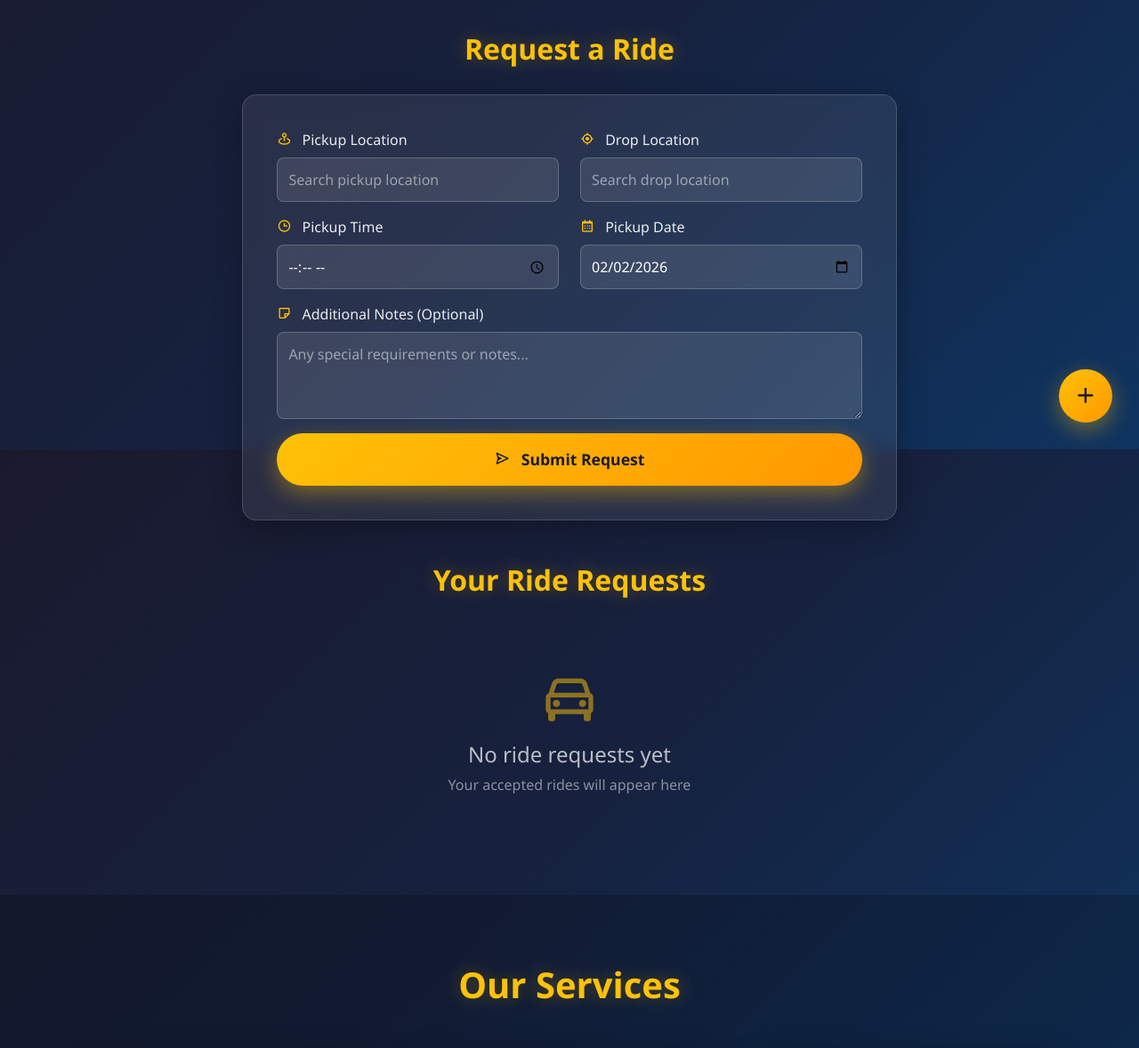
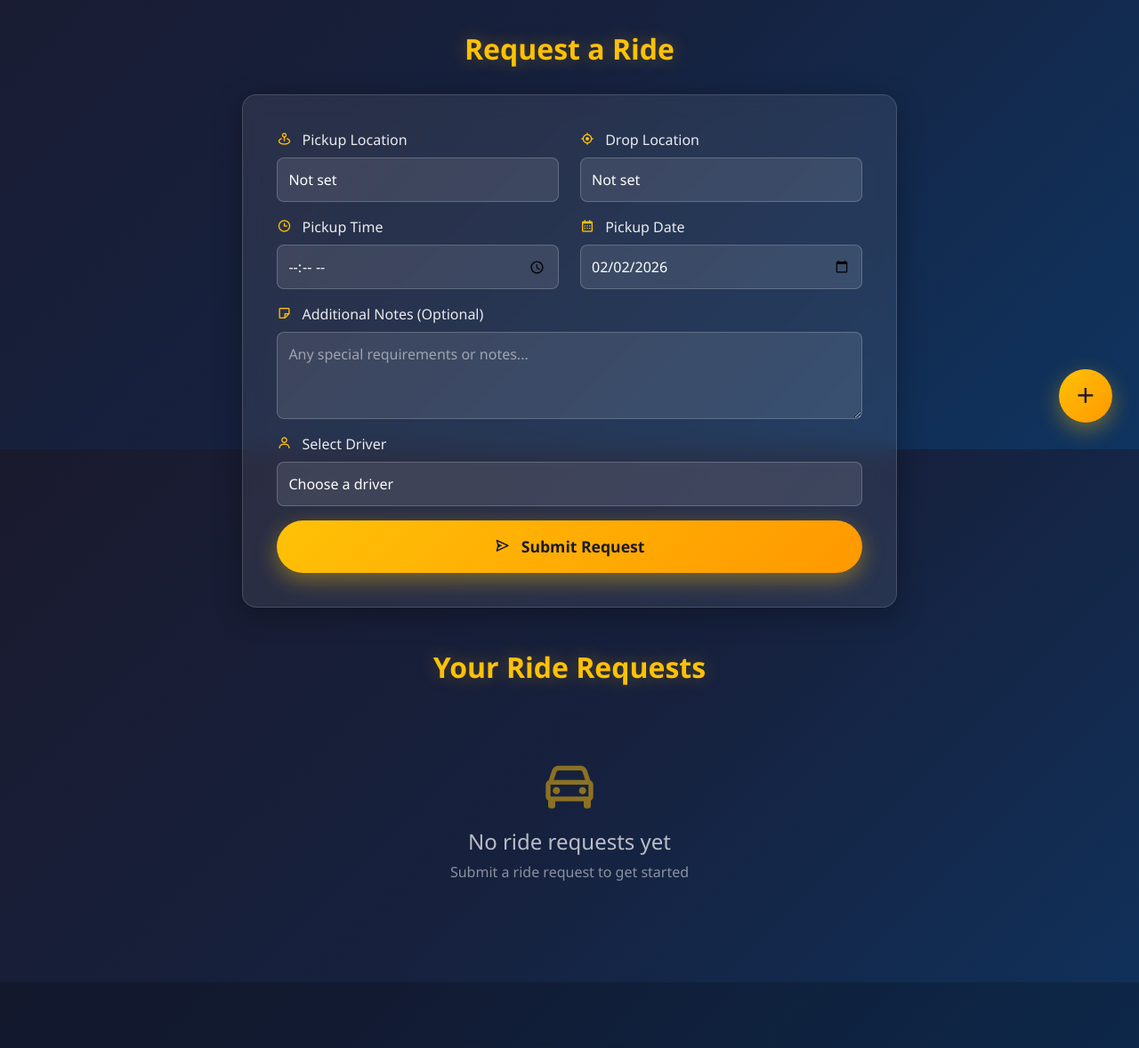
Before and after one commit to pratyushkhare03/Workwheels, a Django app: page /employee/ in a window 1280 px wide. Shown: the part 295-1473 px from the top of the page at 89% size. Run offline with Django 5.2, Linux system fonts and the light colour scheme; a user stored in the database is signed in; data comes from the database, SQL or seed files in the repository; some libraries are stand-ins or nearby versions.

Commit message:
Updated Ride Requests

```diff
--- a/static/JS/employee-script.js
+++ b/static/JS/employee-script.js
@@ -1,30 +1,3 @@
-// Google Maps Places API initialization
-
-function initAutocomplete() {
-  const pickupInput = document.getElementById('pickup');
-  const dropInput = document.getElementById('drop');
-
-  if (pickupInput && dropInput) {
-    const pickupAutocomplete = new google.maps.places.Autocomplete(pickupInput);
-    pickupAutocomplete.addListener('place_changed', function() {
-      const place = pickupAutocomplete.getPlace();
-      if (place.geometry) {
-        document.getElementById('pickup-lat').value = place.geometry.location.lat();
-        document.getElementById('pickup-lng').value = place.geometry.location.lng();
-      }
-    });
-
-    const dropAutocomplete = new google.maps.places.Autocomplete(dropInput);
-    dropAutocomplete.addListener('place_changed', function() {
-      const place = dropAutocomplete.getPlace();
-      if (place.geometry) {
-        document.getElementById('drop-lat').value = place.geometry.location.lat();
-        document.getElementById('drop-lng').value = place.geometry.location.lng();
-      }
-    });
-  }
-}
-
 // Enhanced form submission
 function handleFormSubmission(e) {
   e.preventDefault();
@@ -36,31 +9,28 @@ function handleFormSubmission(e) {
   if (loading) loading.style.display = 'block';
   if (successMessage) successMessage.style.display = 'none';
 
-  // Simulate API call
-  setTimeout(() => {
+  // Actually submit the form
+  const form = e.target;
+
+  // You can add validation here if needed
+  const driverId = form.querySelector('select[name="driver_id"]').value;
+  if (!driverId) {
     if (loading) loading.style.display = 'none';
-    if (successMessage) successMessage.style.display = 'block';
+    alert('Please select a driver');
+    return;
+  }
 
-    // Reset form
-    const form = document.getElementById('rideForm');
-    if (form) form.reset();
-
-    // Set default date to today
-    const dateInput = document.getElementById('date');
-    if (dateInput) dateInput.value = new Date().toISOString().split('T')[0];
-
-    // Hide success message after 3 seconds
-    setTimeout(() => {
-      if (successMessage) successMessage.style.display = 'none';
-    }, 3000);
-  }, 2000);
+  // Submit the form
+  form.submit();
 }
 
 // Set default date to today
 function setDefaultDate() {
   const dateInput = document.getElementById('date');
-  if (dateInput) {
+  if (dateInput && !dateInput.value) {
     dateInput.value = new Date().toISOString().split('T')[0];
+    // Also set min date to today
+    dateInput.min = new Date().toISOString().split('T')[0];
   }
 }
 
@@ -105,29 +75,14 @@ function initIntersectionObserver() {
 }
 
 // Initialize floating action button
-// function initFloatingActionButton() {
-//   const fab = document.querySelector('.fab');
-//   if (fab) {
-//     fab.addEventListener('click', function() {
-//       // Scroll to form
-//       const form = document.querySelector('/employee');
-//       if (form) {
-//         form.scrollIntoView({ behavior: 'smooth' });
-//       }
-//     });
-//   }
-// }
-
-// Initialize logout functionality
-function initLogout() {
-  const logoutBtn = document.querySelector('.btn-logout');
-  if (logoutBtn) {
-    logoutBtn.addEventListener('click', function(e) {
-      e.preventDefault();
-      if (confirm('Are you sure you want to logout?')) {
-        // Add logout logic here
-        alert('Logging out...');
-        // window.location.href = 'login.html';
+function initFloatingActionButton() {
+  const fab = document.querySelector('.fab');
+  if (fab) {
+    fab.addEventListener('click', function() {
+      // Scroll to form
+      const form = document.querySelector('.request-form');
+      if (form) {
+        form.scrollIntoView({ behavior: 'smooth', block: 'center' });
       }
     });
   }
@@ -135,61 +90,103 @@ function initLogout() {
 
 // Initialize action buttons on ride cards
 function initActionButtons() {
-  // Edit buttons
-  document.querySelectorAll('.btn-outline-primary').forEach(btn => {
-    btn.addEventListener('click', function() {
+  // Cancel/Delete buttons
+  document.querySelectorAll('.btn-outline-danger').forEach(btn => {
+    if (btn.type !== 'submit') {
+      btn.addEventListener('click', function(e) {
+        e.preventDefault();
         const card = this.closest('.ride-history-card');
-      const requestId = card.querySelector('.card-header').textContent;
-      alert(`Editing ${requestId}`);
-    });
-  });
-
-  // Cancel buttons
-  document.querySelectorAll('.btn-outline-danger').forEach(btn => {
-    btn.addEventListener('click', function() {
-      const card = this.closest('.ride-history-card');
-      const requestId = card.querySelector('.card-header').textContent;
+        const requestId = card ? card.querySelector('.card-header').textContent : 'this request';
         if (confirm(`Are you sure you want to cancel ${requestId}?`)) {
-        alert(`${requestId} cancelled`);
+          // Find and submit the form
+          const form = this.closest('form');
+          if (form) {
+            form.submit();
+          }
         }
       });
+    }
   });
 
   // Track buttons
   document.querySelectorAll('.btn-success').forEach(btn => {
-    btn.addEventListener('click', function() {
+    if (btn.textContent.includes('Track')) {
+      btn.addEventListener('click', function(e) {
+        e.preventDefault();
         const card = this.closest('.ride-history-card');
-      const requestId = card.querySelector('.card-header').textContent;
-      alert(`Tracking ${requestId}`);
+        const requestId = card ? card.querySelector('.card-header').textContent : '';
+        alert(`Tracking ${requestId}\n\nThis feature will show real-time location tracking.`);
       });
+    }
   });
 
   // Contact buttons
   document.querySelectorAll('.btn-outline-info').forEach(btn => {
-    btn.addEventListener('click', function() {
+    btn.addEventListener('click', function(e) {
+      e.preventDefault();
       const card = this.closest('.ride-history-card');
-      const requestId = card.querySelector('.card-header').textContent;
-      alert(`Contacting driver for ${requestId}`);
+      const requestId = card ? card.querySelector('.card-header').textContent : '';
+      alert(`Contact Driver for ${requestId}\n\nThis will open communication with the driver.`);
     });
   });
 
-  // Reapply buttons
-  document.querySelectorAll('.btn-outline-secondary').forEach(btn => {
-    btn.addEventListener('click', function() {
+  // Edit buttons
+  document.querySelectorAll('.btn-outline-primary').forEach(btn => {
+    if (btn.textContent.includes('Edit')) {
+      btn.addEventListener('click', function(e) {
+        e.preventDefault();
         const card = this.closest('.ride-history-card');
-      const requestId = card.querySelector('.card-header').textContent;
-      if (confirm(`Reapply for ${requestId}?`)) {
-        alert(`Reapplying for ${requestId}`);
+        const requestId = card ? card.querySelector('.card-header').textContent : '';
+        alert(`Editing ${requestId}\n\nThis feature will allow you to modify your request.`);
+      });
     }
   });
+}
+
+// Handle driver selection change
+function initDriverSelection() {
+  const driverSelect = document.querySelector('select[name="driver_id"]');
+  if (driverSelect) {
+    driverSelect.addEventListener('change', function() {
+      const selectedOption = this.options[this.selectedIndex];
+      console.log('Selected driver:', selectedOption.text);
     });
+  }
+}
 
-  // Feedback buttons
-  document.querySelectorAll('.btn-outline-warning').forEach(btn => {
-    btn.addEventListener('click', function() {
-      const card = this.closest('.ride-history-card');
-      const requestId = card.querySelector('.card-header').textContent;
-      alert(`Opening feedback form for ${requestId}`);
+// Auto-hide success/error messages
+function initMessageAutoHide() {
+  const messages = document.querySelectorAll('.alert-message');
+  messages.forEach(msg => {
+    setTimeout(() => {
+      msg.style.animation = 'slideOut 0.5s ease';
+      setTimeout(() => {
+        msg.remove();
+      }, 500);
+    }, 5000);
+  });
+}
+
+// Initialize shift details modal
+function initShiftModal() {
+  const shiftModal = document.getElementById('shiftModal');
+  if (shiftModal) {
+    shiftModal.addEventListener('hidden.bs.modal', function () {
+      const form = this.querySelector('form');
+      if (form) {
+        form.reset();
+      }
+    });
+  }
+}
+
+// Validate time inputs
+function initTimeValidation() {
+  const timeInputs = document.querySelectorAll('input[type="time"]');
+  timeInputs.forEach(input => {
+    input.addEventListener('change', function() {
+      // You can add custom time validation here
+      console.log('Time selected:', this.value);
     });
   });
 }
@@ -208,36 +205,51 @@ function initApp() {
   // Initialize floating action button
   initFloatingActionButton();
 
-  // Initialize logout
-  initLogout();
-
   // Initialize action buttons
   initActionButtons();
+
+  // Initialize driver selection
+  initDriverSelection();
+
+  // Initialize message auto-hide
+  initMessageAutoHide();
+
+  // Initialize shift modal
+  initShiftModal();
+
+  // Initialize time validation
+  initTimeValidation();
 
   // Add form submission handler
   const form = document.getElementById('rideForm');
   if (form) {
     form.addEventListener('submit', handleFormSubmission);
   }
+
+  // Handle shift details form
+  const shiftForm = document.querySelector('#shiftModal form');
+  if (shiftForm) {
+    shiftForm.addEventListener('submit', function(e) {
+      // Form will submit normally, just show loading indicator
+      const submitBtn = this.querySelector('button[type="submit"]');
+      if (submitBtn) {
+        submitBtn.innerHTML = '<i class="bx bx-loader bx-spin"></i> Saving...';
+        submitBtn.disabled = true;
       }
-
-// Initialize Google Maps when API is loaded
-function initGoogleMaps() {
-  if (typeof google !== 'undefined' && google.maps) {
-    initAutocomplete();
-  } else {
-    // Retry after a short delay if Google Maps API is not loaded yet
-    setTimeout(initGoogleMaps, 100);
+    });
   }
 }
 
 // Initialize everything when DOM is ready
 document.addEventListener('DOMContentLoaded', function() {
   initApp();
-  initGoogleMaps();
+  console.log('Employee dashboard initialized successfully');
 });
 
-// Initialize Google Maps when window loads (fallback)
-window.onload = function() {
-  initGoogleMaps();
-};
+// Handle page visibility change for real-time updates
+document.addEventListener('visibilitychange', function() {
+  if (!document.hidden) {
+    console.log('Page is now visible - you can refresh data here');
+    // You can add auto-refresh logic here
+  }
+});
--- a/templates/employee/home.html
+++ b/templates/employee/home.html
@@ -256,6 +256,15 @@
     font-weight: 600;
   }
 
+  .status-completed {
+  background: rgba(158, 158, 158, 0.2);
+  color: #9e9e9e;
+  padding: 0.3rem 0.8rem;
+  border-radius: 20px;
+  font-size: 0.85rem;
+  font-weight: 600;
+}
+
   .fab {
     position: fixed;
     bottom: 30px;
@@ -470,23 +479,22 @@
   <h3 class="section-title">Request a Ride</h3>
   <div class="row justify-content-center">
     <div class="col-lg-8 col-md-10">
-      <form class="request-form" id="rideForm">
+      <form class="request-form" method="post" action="{% url 'send_ride_request' driver.id %}" id="rideForm">
+        {% csrf_token %}
         <div class="row">
           <div class="col-md-6 mb-3">
             <label for="pickup" class="form-label">
               <i class='bx bx-map-pin'></i> Pickup Location
             </label>
-            <input type="text" class="form-control" id="pickup" placeholder="Search pickup location" required>
-            {% comment %} <input type="hidden" id="pickup-lat" name="pickup_lat">
-            <input type="hidden" id="pickup-lng" name="pickup_lng"> {% endcomment %}
+            <input type="text" class="form-control" name="pickup_location" id="pickup"
+                   value="{{ pickup_location }}" placeholder="Enter pickup location" required>
           </div>
           <div class="col-md-6 mb-3">
             <label for="drop" class="form-label">
               <i class='bx bx-target-lock'></i> Drop Location
             </label>
-            <input type="text" class="form-control" id="drop" placeholder="Search drop location" required>
-            {% comment %} <input type="hidden" id="drop-lat" name="drop_lat">
-            <input type="hidden" id="drop-lng" name="drop_lng"> {% endcomment %}
+            <input type="text" class="form-control" name="drop_location" id="drop"
+                   value="{{ drop_location }}" placeholder="Enter drop location" required>
           </div>
         </div>
         <div class="row">
@@ -494,21 +502,40 @@
             <label for="time" class="form-label">
               <i class='bx bx-time'></i> Pickup Time
             </label>
-            <input type="time" class="form-control" id="time" required>
+            <input type="time" class="form-control" name="pickup_time" id="time" required>
           </div>
           <div class="col-md-6 mb-3">
             <label for="date" class="form-label">
               <i class='bx bx-calendar'></i> Pickup Date
             </label>
-            <input type="date" class="form-control" id="date" required>
+            <input type="date" class="form-control" name="pickup_date" id="date"
+                   value="{{ date }}" required>
           </div>
         </div>
         <div class="mb-3">
           <label for="notes" class="form-label">
             <i class='bx bx-note'></i> Additional Notes (Optional)
           </label>
-          <textarea class="form-control" id="notes" rows="3" placeholder="Any special requirements or notes..."></textarea>
+          <textarea class="form-control" name="notes" id="notes" rows="3"
+                    placeholder="Any special requirements or notes..."></textarea>
         </div>
+
+        <!-- Driver Selection -->
+        <div class="mb-3">
+          <label for="driver" class="form-label">
+            <i class='bx bx-user'></i> Select Driver
+          </label>
+          <select class="form-control" name="driver_id" id="driver" required>
+            <option value="" disabled selected>Choose a driver</option>
+            {% for driver in available_drivers %}
+              <option value="{{ driver.id }}" {% if driver.has_pending_request %}disabled{% endif %}>
+                {{ driver.driver_name }} - {{ driver.car_model }} (₹{{ driver.trip_cost }}/km)
+                {% if driver.has_pending_request %}(Request Pending){% endif %}
+              </option>
+            {% endfor %}
+          </select>
+        </div>
+
         <button type="submit" class="btn btn-request w-100">
           <i class='bx bx-send'></i> Submit Request
         </button>
@@ -528,67 +555,55 @@
   </div>
 </div>
 
+
 <!-- Enhanced Request History -->
 <div class="container mt-5 mb-5">
   <h3 class="section-title">Your Ride Requests</h3>
   <div class="row g-4">
 
-    {% if driver_rides or repeated_rides %}
-      <!-- Display driver rides -->
-      {% for ride in driver_rides %}
+    {% if ride_requests %}
+      <!-- Display ride requests with their status -->
+      {% for request in ride_requests %}
       <div class="col-lg-4 col-md-6">
         <div class="card ride-history-card">
           <div class="card-header">
-            <i class='bx bx-car'></i> Ride Request #{{ forloop.counter }}
+            <i class='bx bx-car'></i> Request #{{ forloop.counter }}
           </div>
           <div class="card-body">
-            <p><strong><i class='bx bx-map-pin'></i> Pickup:</strong> {{ ride.pickup_location|default:"Not specified" }}</p>
-            <p><strong><i class='bx bx-target-lock'></i> Drop:</strong> {{ ride.drop_location|default:"Not specified" }}</p>
-            <p><strong><i class='bx bx-time'></i> Time:</strong> {{ ride.pick_uptime|default:"Not specified" }}</p>
-            <p><strong><i class='bx bx-calendar'></i> Date:</strong> {{ date }}</p>
-            <p><strong><i class='bx bx-car'></i> Model:</strong> {{ ride.car_model|default:"N/A" }}</p>
-            <p><strong><i class='bx bx-group'></i> Capacity:</strong> {{ ride.car_capacity|default:"N/A" }}</p>
-            <p><strong><i class='bx bx-id-card'></i> Plate:</strong> {{ ride.car_numberplate|default:"N/A" }}</p>
-            <p><strong><i class='bx bx-dollar'></i> Cost/km:</strong> ₹{{ ride.trip_cost|default:"0" }}</p>
+            <p><strong><i class='bx bx-user'></i> Driver:</strong> {{ request.driver_name }}</p>
+            <p><strong><i class='bx bx-map-pin'></i> Pickup:</strong> {{ request.pickup_location }}</p>
+            <p><strong><i class='bx bx-target-lock'></i> Drop:</strong> {{ request.drop_location }}</p>
+            <p><strong><i class='bx bx-time'></i> Time:</strong> {{ request.pickup_time }}</p>
+            <p><strong><i class='bx bx-calendar'></i> Date:</strong> {{ request.pickup_date }}</p>
+            <p><strong><i class='bx bx-car'></i> Model:</strong> {{ request.car_model }}</p>
+            <p><strong><i class='bx bx-id-card'></i> Plate:</strong> {{ request.car_numberplate }}</p>
+            <p><strong><i class='bx bx-dollar'></i> Cost/km:</strong> ₹{{ request.trip_cost }}</p>
+
+            {% if request.status == 'pending' %}
+              <p>Status: <span class="status-pending">Pending</span></p>
+              <div class="mt-3">
+                <form action="{% url 'cancel_ride_request' request.id %}" method="post" style="display: inline;">
+                  {% csrf_token %}
+                  <button type="submit" class="btn btn-sm btn-outline-danger w-100">
+                    <i class='bx bx-trash'></i> Cancel Request
+                  </button>
+                </form>
+              </div>
+            {% elif request.status == 'accepted' %}
               <p>Status: <span class="status-accepted">Accepted</span></p>
               <div class="mt-3">
                 <button class="btn btn-sm btn-success me-2">
                   <i class='bx bx-check'></i> Track
                 </button>
                 <button class="btn btn-sm btn-outline-info">
-                <i class='bx bx-phone'></i> Contact
+                  <i class='bx bx-phone'></i> Contact Driver
                 </button>
               </div>
-          </div>
-        </div>
-      </div>
-      {% endfor %}
-
-      <!-- Display repeated rides -->
-      {% for ride in repeated_rides %}
-      <div class="col-lg-4 col-md-6">
-        <div class="card ride-history-card">
-          <div class="card-header">
-            <i class='bx bx-car'></i> Ride Request #{{ forloop.counter|add:driver_rides|length }}
-          </div>
-          <div class="card-body">
-            <p><strong><i class='bx bx-map-pin'></i> Pickup:</strong> {{ ride.pickup_location|default:"Not specified" }}</p>
-            <p><strong><i class='bx bx-target-lock'></i> Drop:</strong> {{ ride.drop_location|default:"Not specified" }}</p>
-            <p><strong><i class='bx bx-time'></i> Time:</strong> {{ ride.pick_uptime|default:"Not specified" }}</p>
-            <p><strong><i class='bx bx-calendar'></i> Date:</strong> {{ date }}</p>
-            <p><strong><i class='bx bx-car'></i> Model:</strong> {{ ride.car_model|default:"N/A" }}</p>
-            <p><strong><i class='bx bx-group'></i> Capacity:</strong> {{ ride.car_capacity|default:"N/A" }}</p>
-            <p><strong><i class='bx bx-id-card'></i> Plate:</strong> {{ ride.car_numberplate|default:"N/A" }}</p>
-            <p><strong><i class='bx bx-dollar'></i> Cost/km:</strong> ₹{{ ride.trip_cost|default:"0" }}</p>
-            <p>Status: <span class="status-accepted">Accepted</span></p>
-            <div class="mt-3">
-              <button class="btn btn-sm btn-success me-2">
-                <i class='bx bx-check'></i> Track
-              </button>
-              <button class="btn btn-sm btn-outline-info">
-                <i class='bx bx-phone'></i> Contact
-              </button>
-            </div>
+            {% elif request.status == 'rejected' %}
+              <p>Status: <span class="status-rejected">Rejected</span></p>
+            {% elif request.status == 'completed' %}
+              <p>Status: <span class="status-completed">Completed</span></p>
+            {% endif %}
           </div>
         </div>
       </div>
@@ -600,7 +615,7 @@
         <div class="text-center py-5">
           <i class='bx bx-car' style="font-size: 4rem; color: rgba(255, 193, 7, 0.5);"></i>
           <h4 class="mt-3" style="color: rgba(255, 255, 255, 0.7);">No ride requests yet</h4>
-          <p style="color: rgba(255, 255, 255, 0.5);">Your accepted rides will appear here</p>
+          <p style="color: rgba(255, 255, 255, 0.5);">Submit a ride request to get started</p>
         </div>
       </div>
     {% endif %}
@@ -649,7 +664,7 @@
 </div>
 
 <!-- Google Maps Places API -->
-<script src="https://maps.googleapis.com/maps/api/js?key=YOUR_API_KEY&libraries=places"></script>
+{% comment %} <script src="https://maps.googleapis.com/maps/api/js?key=YOUR_API_KEY&libraries=places"></script> {% endcomment %}
 <script src="{% static 'JS/employee-script.js' %}"></script>
 
 {% endblock %}
```
Lines whose indentation alone changed are shown as unchanged.
